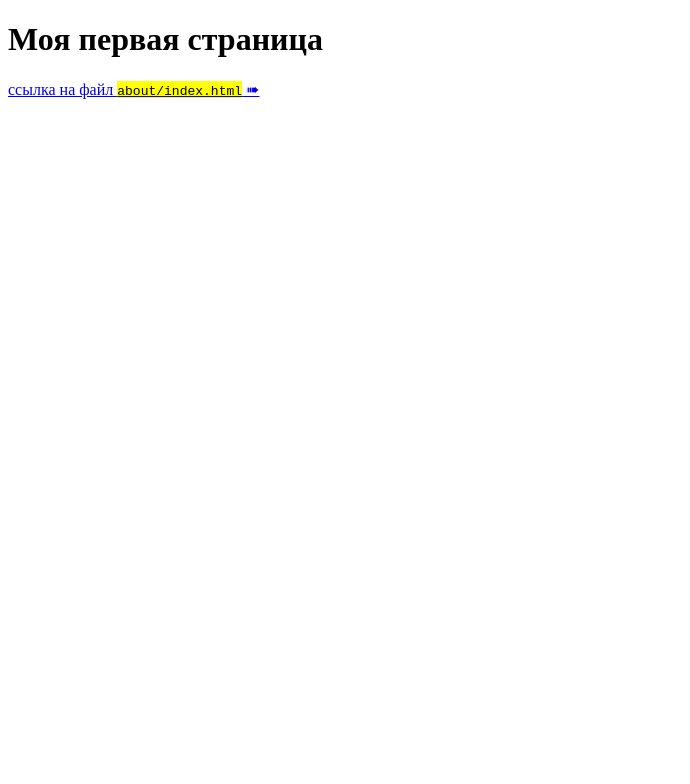
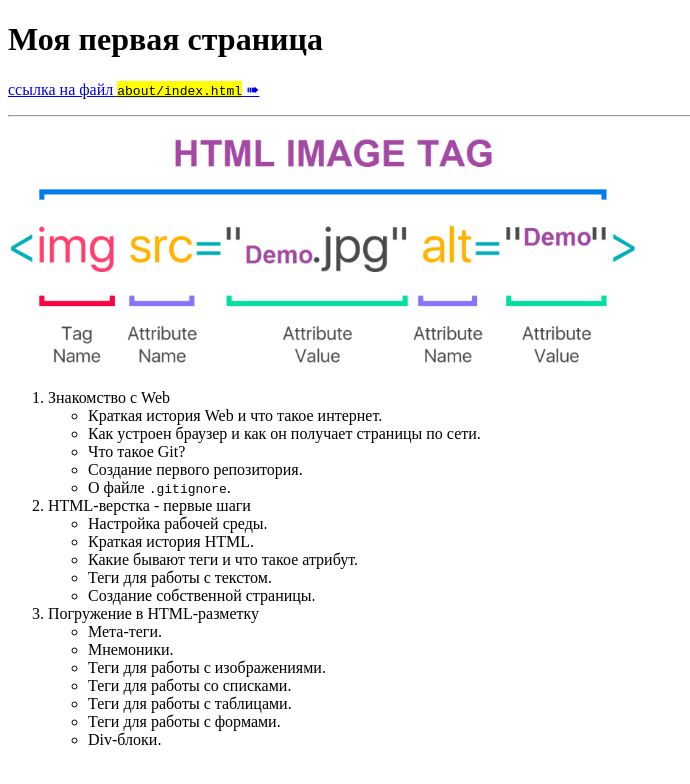
Before and after one commit to PAULadinum/if-html, a website: page index.html in a window 1280 px wide. Shown: the whole page, without its empty margins (0-690 px from the left). Drawn offline with Linux system fonts and the light colour scheme.

Commit message:
Added image and nested list to ./index.html

```diff
--- a/index.html
+++ b/index.html
@@ -12,5 +12,38 @@
   <body>
     <h1>Моя первая страница</h1>
     <p><a href="/about/index.html">ссылка на файл <mark><code>about/index.html</code></mark> &#10144;</a></p>
+    <hr>
+    <img src="/images/html-image-tag.png" alt="html image tag demo" width="50%">
+    <ol>
+      <li>Знакомство с Web
+        <ul>
+          <li>Краткая история Web и что такое интернет.</li>
+          <li>Как устроен браузер и как он получает страницы по сети.</li>
+          <li>Что такое Git?</li>
+          <li>Создание первого репозитория.</li>
+          <li>О файле <code>.gitignore</code>.</li>
+        </ul>
+      </li>
+      <li>HTML-верстка - первые шаги
+        <ul>
+          <li>Настройка рабочей среды.</li>
+          <li>Краткая история HTML.</li>
+          <li>Какие бывают теги и что такое атрибут.</li>
+          <li>Теги для работы с текстом.</li>
+          <li>Создание собственной страницы.</li>
+        </ul>
+      </li>
+      <li>Погружение в HTML-разметку
+        <ul>
+          <li>Мета-теги.</li>
+          <li>Мнемоники.</li>
+          <li>Теги для работы с изображениями.</li>
+          <li>Теги для работы со списками.</li>
+          <li>Теги для работы с таблицами.</li>
+          <li>Теги для работы с формами.</li>
+          <li>Div-блоки.</li>
+        </ul>
+      </li>
+    </ol>
   </body>
 </html>
```
Also changed, not shown: images/html-image-tag.png (added).
